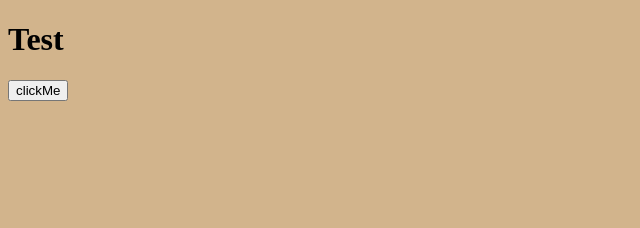
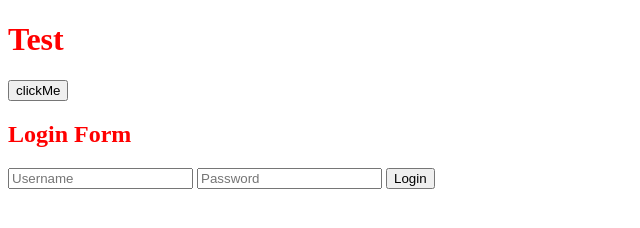
Before and after one commit to connor-bennett/AWS-test, a website: page index.html in a window 1280 px wide. Shown: the whole page, without its empty margins (0-640 px from the left). Drawn offline with Linux system fonts and the light colour scheme.

Commit message:
change
test

```diff
--- a/index.html
+++ b/index.html
@@ -12,6 +12,14 @@
     <main>
         <h1>Test</h1>
         <button onlcick="night()">clickMe</button>
+        <div class="login-container">
+          <h2>Login Form</h2>
+          <form action="#" method="post">
+              <input type="text" name="username" placeholder="Username" required>
+              <input type="password" name="password" placeholder="Password" required>
+              <input type="submit" value="Login">
+          </form>
+      </div>
     </main>
 	<script src="index.js"></script>
   </body>
--- a/style.css
+++ b/style.css
@@ -1,3 +1,3 @@
 body {
-    background-color: tan;
+    color: red;
 }
```
